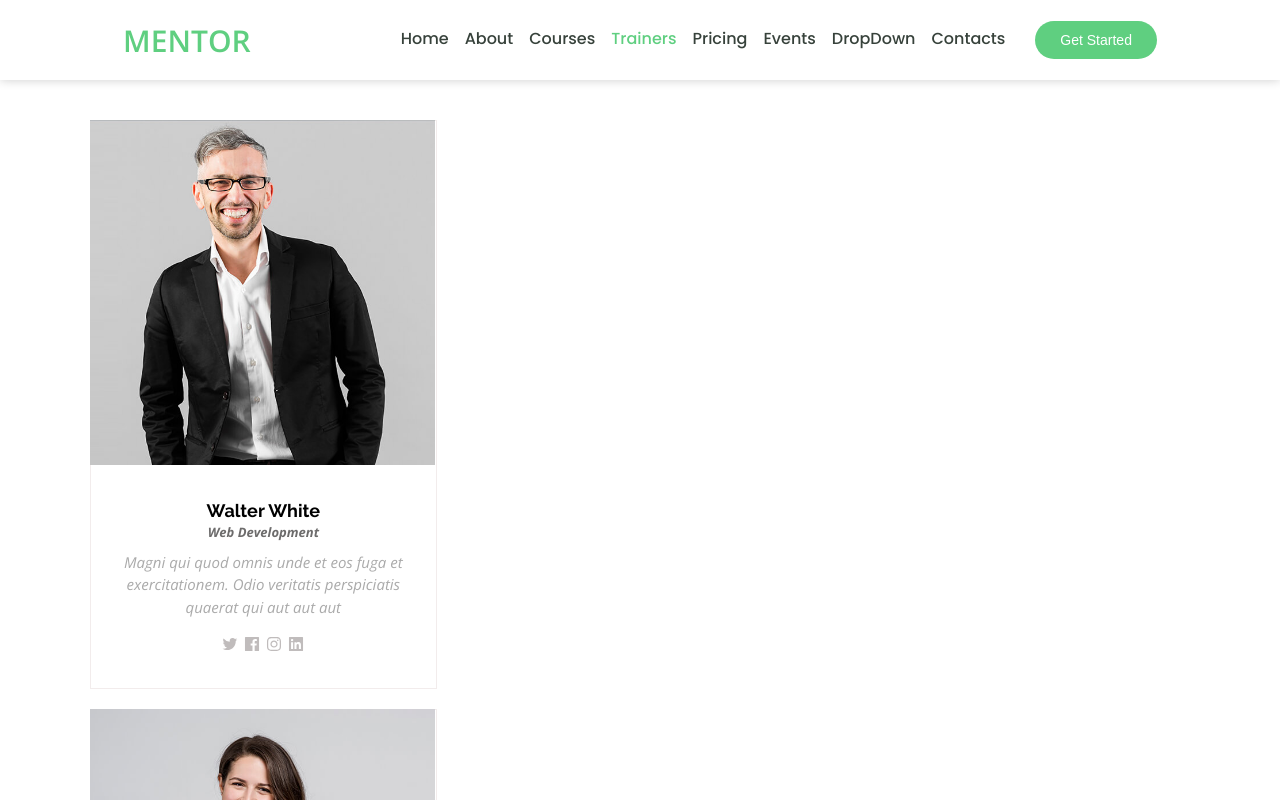
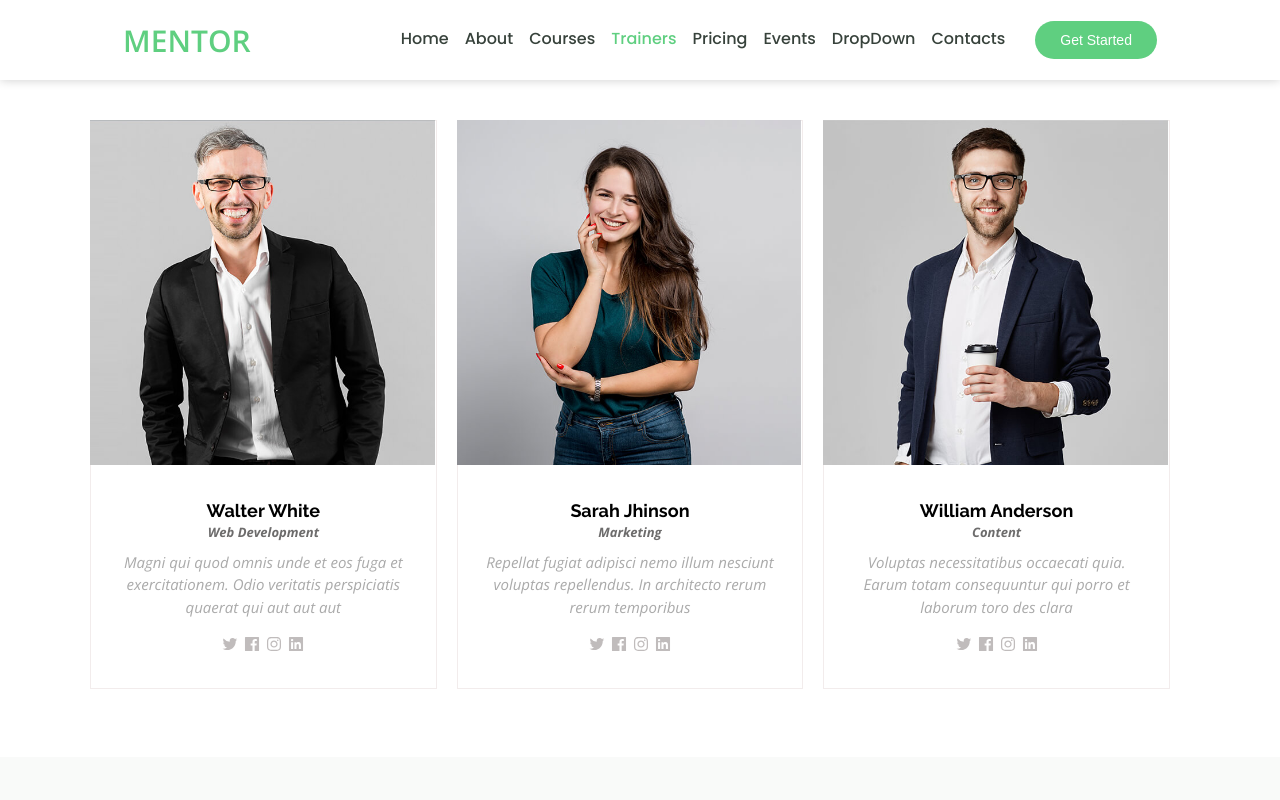
Before and after one commit to mdfaizy/education-app, a React (Vite) app: page /trainers in a window 1280 px wide. Shown: the top 800 px of the page. Built offline with nearby package versions, Linux system fonts and the light colour scheme.

Commit message:
update code

```diff
--- a/src/component/Trainers/Trainers.css
+++ b/src/component/Trainers/Trainers.css
@@ -5,14 +5,11 @@
     padding-top: 40px;
 
 }
-.trainers {
-    display: flex;
-    flex-wrap: wrap;
-  }
-/* .profile {
+
+.profile {
 display: flex;
 flex-wrap: wrap;
-}  */
+}
 .profile1 {
     display: table-row;
     display: flex;
```
